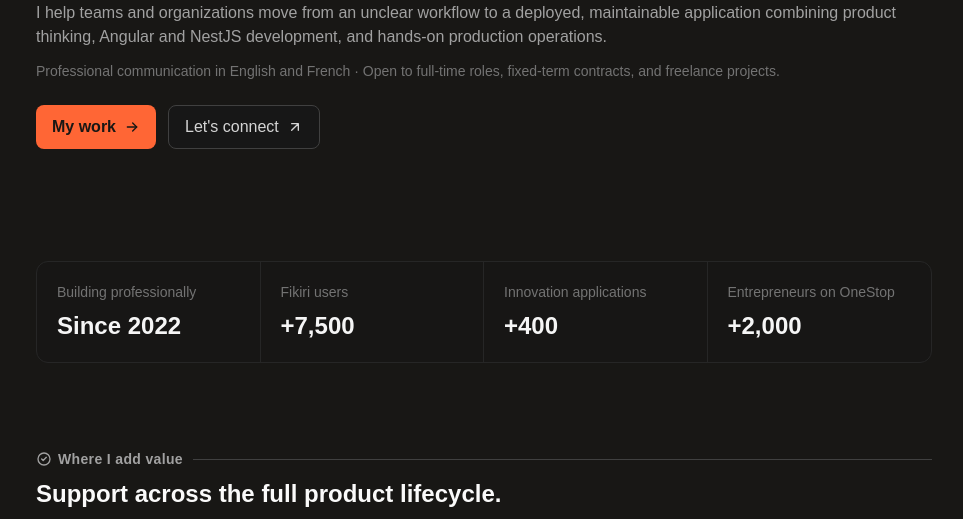
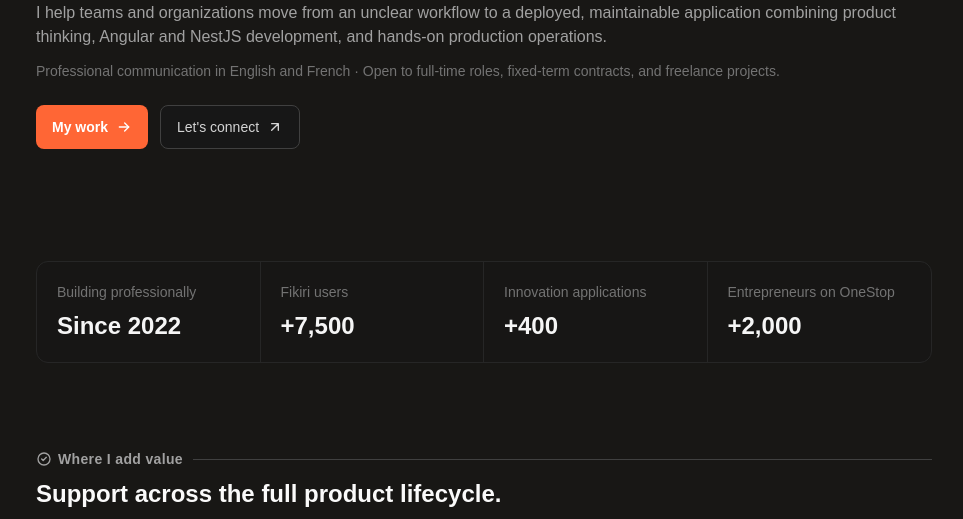
Before and after one commit to musanzi/musanzi.me, an Astro site: page / in a window 1280 px wide. Shown: the part 281-800 px from the top of the page, without its empty margins (156-1119 px from the left). Built offline with nearby package versions, Linux system fonts and the light colour scheme; Astro itself is replaced by a stand-in of ours; a web font is replaced by a local one.

Commit message:
fix: update text size for buttons

```diff
--- a/src/components/landing/hero.astro
+++ b/src/components/landing/hero.astro
@@ -25,7 +25,7 @@ import Icon from '../shared/icon.astro'
           rel="noreferrer">
           @Cinolu
           </a>
-        </span> · Lubumbashi, DRC.
+        </span>
       </p>
     </div>
   </div>
@@ -42,13 +42,13 @@ import Icon from '../shared/icon.astro'
   </p>
   <div class="mt-6 flex flex-wrap items-center gap-3">
     <a
-      class="group inline-flex min-h-11 items-center justify-center gap-2 rounded-lg bg-primary-600 px-4 py-1 text-base font-semibold text-surface shadow-primary-600/20 transition-all duration-200 hover:bg-primary-700 active:translate-y-0 active:scale-[0.98] focus-visible:ring-2 focus-visible:ring-primary-300 focus-visible:ring-offset-2 focus-visible:ring-offset-surface focus-visible:outline-none"
+      class="group inline-flex min-h-11 items-center justify-center gap-2 text-sm rounded-lg bg-primary-600 px-4 py-1 font-semibold text-white shadow-primary-600/20 transition-all duration-200 hover:bg-primary-700 active:translate-y-0 active:scale-[0.98] focus-visible:ring-2 focus-visible:ring-primary-300 focus-visible:ring-offset-2 focus-visible:ring-offset-white focus-visible:outline-none"
       href="#projects">
       My work
       <Icon class="size-4 transition-transform duration-200 group-hover:translate-x-1" name="arrow-right" />
     </a>
     <a
-      class="group inline-flex min-h-11 items-center justify-center gap-2 rounded-lg border border-neutral-700 bg-neutral-900 px-4 py-1 text-base font-medium text-neutral-300 transition-all duration-200 hover:border-primary-600 hover:bg-neutral-800 hover:text-neutral-50 hover:shadow-[0_10px_24px] hover:shadow-black/20 active:translate-y-0 active:scale-[0.98] focus-visible:ring-2 focus-visible:ring-primary-400 focus-visible:ring-offset-2 focus-visible:ring-offset-surface focus-visible:outline-none"
+      class="group inline-flex min-h-11 items-center justify-center gap-2 rounded-lg border border-neutral-700 bg-neutral-900 px-4 py-1 text-sm font-medium text-neutral-300 transition-all duration-200 hover:border-primary-600 hover:bg-neutral-800 hover:text-neutral-50 hover:shadow-[0_10px_24px] hover:shadow-black/20 active:translate-y-0 active:scale-[0.98] focus-visible:ring-2 focus-visible:ring-primary-400 focus-visible:ring-offset-2 focus-visible:ring-offset-surface focus-visible:outline-none"
       href="#contact">
       Let's connect
       <Icon class="size-4 transition-transform duration-200 group-hover:-translate-y-0.5 group-hover:translate-x-0.5" name="arrow-up-right" />
```
